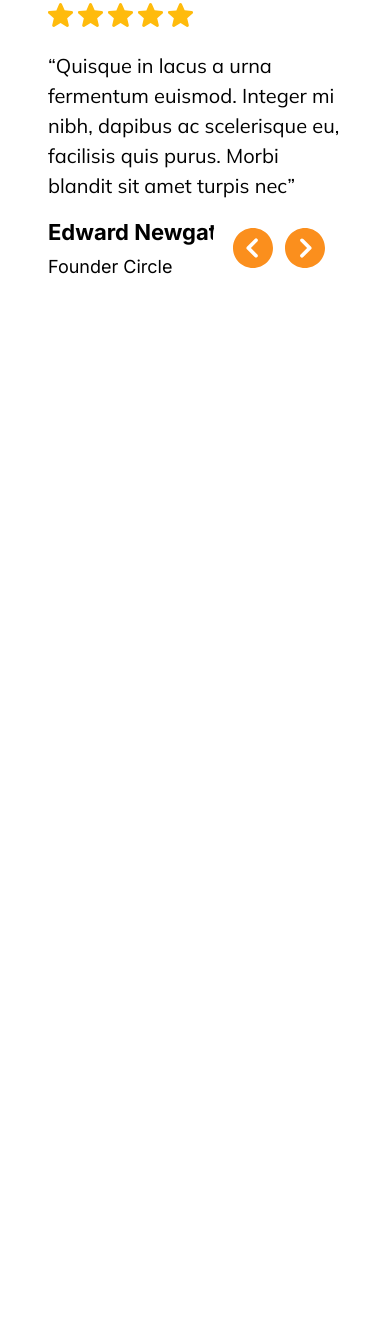
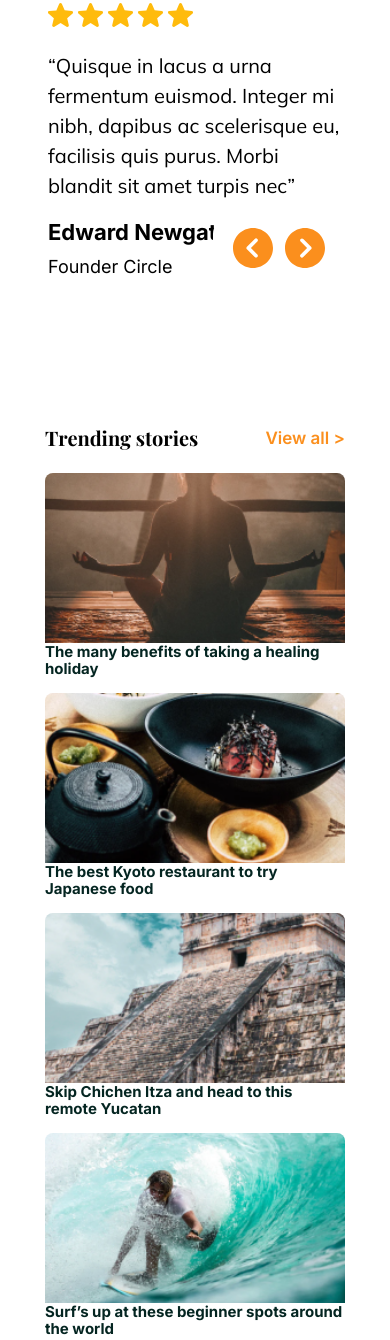
Before and after one commit to GitStudentSem/Travel_and_Tours, a plain HTML site: page index.html in a window 390 px wide. Shown: the part 2148-3488 px from the top of the page. Before the commit the page ends 2566 px from the top, so only its background shows below. Drawn offline with nearby package versions, Linux system fonts and the light colour scheme.

Commit message:
create stories section & adaptive

```diff
--- a/index.html
+++ b/index.html
@@ -379,6 +379,69 @@
       </div>
       <!-- slider -->
     </section>
+    <section class="stories">
+      <div class="stories__text">
+        <h1 class="stories__title">Trending stories</h1>
+        <a href="#popup" class="stories__more">View all ></a>
+      </div>
+      <!-- stories__text -->
+      <div class="stories__wrapper">
+        <a href="#popup" class="stories__card">
+          <img class="stories__img" src="img/stories/image-1.png" alt="" />
+          <div class="stories__card-text">
+            <h3 class="stories__place">
+              The many benefits of taking a healing holiday
+            </h3>
+            <span class="stories__country"
+              >‘Helaing holidays’ are on the rise tohelp maximise your health
+              and happines...</span
+            >
+          </div>
+          <!-- /.stories__card-text -->
+        </a>
+        <a href="#popup" class="stories__card">
+          <img class="stories__img" src="img/stories/image-2.png" alt="" />
+          <div class="stories__card-text">
+            <h3 class="stories__place">
+              The best Kyoto restaurant to try Japanese food
+            </h3>
+            <span class="stories__country"
+              >From tofu to teahouses, here’s our guide to Kyoto’s best
+              restaurants to visit...</span
+            >
+          </div>
+          <!-- /.stories__card-text -->
+        </a>
+        <a href="#popup" class="stories__card">
+          <img class="stories__img" src="img/stories/image-3.png" alt="" />
+          <div class="stories__card-text">
+            <h3 class="stories__place">
+              Skip Chichen Itza and head to this remote Yucatan
+            </h3>
+            <span class="stories__country"
+              >It’s remote and challenging to get, but braving the jungle and
+              exploring these ruins without the...</span
+            >
+          </div>
+          <!-- /.stories__card-text -->
+        </a>
+        <a href="#popup" class="stories__card">
+          <img class="stories__img" src="img/stories/image-4.png" alt="" />
+          <div class="stories__card-text">
+            <h3 class="stories__place">
+              Surf’s up at these beginner spots around the world
+            </h3>
+            <span class="stories__country"
+              >If learning to surf has in on your to- do list for a while, the
+              good news is: it’s never too late...</span
+            >
+          </div>
+          <!-- /.stories__card-text -->
+        </a>
+        <!-- stories__card -->
+      </div>
+      <!-- /.card__wrapper -->
+    </section>
     <div id="popup" class="popup">
       <a href="#header" class="popup__area"></a>
       <div class="popup__body">
@@ -418,5 +481,3 @@
     <script src="js/main.js"></script>
   </body>
 </html>
-
-<!-- -------------------------------------------------------------------------------------------------- -->
--- a/sass/_media.sass
+++ b/sass/_media.sass
@@ -70,6 +70,16 @@
 
   .review
     max-width: 500px
+
+  .stories
+    max-width: 950px
+    margin-bottom: 150px
+    &__wrapper
+      flex-wrap: wrap
+    &__card
+      width: 49%
+      height: 337px
+      margin-bottom: 30px
 
 @media (max-width: 1000px)
   .header
@@ -158,6 +168,23 @@
 
   .review
     max-width: 300px
+
+  .stories
+    max-width: 740px
+    margin-bottom: 100px
+    &__card
+      position: relative
+      width: 24%
+      height: 230px
+      &-text
+        height: 30%
+    &__place
+      font-size: 15px
+      line-height: 17px
+    &__country
+      line-height: 20px
+    &__text
+      margin-bottom: 15px
 
 @media (max-width: 768px)
   .header
@@ -292,6 +319,22 @@
     &__text
       width: 450px
 
+  .stories
+    max-width: 450px
+    margin-bottom: 75px
+    &__wrapper
+      flex-wrap: wrap
+    &__card
+      width: 49%
+      height: 200px
+      margin-bottom: 20px
+      &-text
+        height: 20%
+    &__title
+      font-size: 30px
+    &__country
+      display: none
+
 @media (max-width: 480px)
   .header
     &__container
@@ -390,3 +433,17 @@
       width: 300px
       font-size: 20px
       line-height: 30px
+
+  .stories
+    max-width: 300px
+    margin-bottom: 50px
+    &__title
+      font-size: 20px
+    &__country
+      font-size: 13px
+    &__card
+      width: 100%
+      height: 200px
+      margin-bottom: 20px
+      &-text
+        height: 15%
--- a/sass/blocks/_modal.sass
+++ b/sass/blocks/_modal.sass
@@ -8,6 +8,7 @@
   opacity: 0
   visibility: hidden
   transition: all 0.8s ease 0s
+  z-index: 10
   &:target
     opacity: 1
     visibility: visible
@@ -69,7 +70,7 @@
     bottom: 0
     left: 0
     background-color: rgba(0, 0, 0, 0.5)
-    z-index: 100
+    z-index: 10
     opacity: 0
     visibility: hidden
     transition: all 0.8s ease 0s
--- /dev/null
+++ b/sass/blocks/_stories.sass
@@ -0,0 +1,65 @@
+.stories
+  max-width: 1129px
+  margin: 0 auto
+  margin-bottom: 200px
+  &__text
+    display: flex
+    align-items: center
+    justify-content: space-between
+    margin-bottom: 56px
+  &__title
+    font-family: 'Playfair Display', serif
+    font-style: normal
+    font-weight: bold
+    font-size: 36px
+    line-height: 40px
+    margin: 0
+  &__more
+    font-family: 'Inter', sans-serif
+    font-style: normal
+    font-weight: 600
+    font-size: 17px
+    line-height: 20px
+    align-items: center
+    color: #FB8F1D
+    text-decoration: none
+  &__wrapper
+    display: flex
+    justify-content: space-between
+  &__card
+    position: relative
+    width: 266px
+    height: 450px
+    &-text
+      position: absolute
+      bottom: 0
+      left: 0
+      background-color: #fff
+      width: 100%
+  &__place
+    font-family: 'Inter', sans-serif
+    font-style: normal
+    font-weight: bold
+    font-size: 19px
+    line-height: 30px
+    color: #042521
+    margin: 0 0 13px 0
+  &__country
+    font-family: Inter
+    font-style: normal
+    font-weight: normal
+    font-size: 15px
+    line-height: 26px
+    color: #80918E
+  &__img
+    border-radius: 8px
+    object-fit: cover
+    position: absolute
+    left: 0
+    right: 0
+    top: 0
+    bottom: 0
+    width: 100%
+    height: 100%
+    object-fit: cover
+    z-index: -1
--- a/sass/style.sass
+++ b/sass/style.sass
@@ -18,5 +18,7 @@
 @import 'blocks/modal'
 // Стили блока reviews
 @import 'blocks/reviews'
+// Стили блока stories
+@import 'blocks/stories'
 // Подключение медиа запросов
 @import 'media'
```
Also changed, not shown: css/style.css, img/stories/image-1.png (added), img/stories/image-2.png (added), img/stories/image-3.png (added), img/stories/image-4.png (added), 1 other file.
